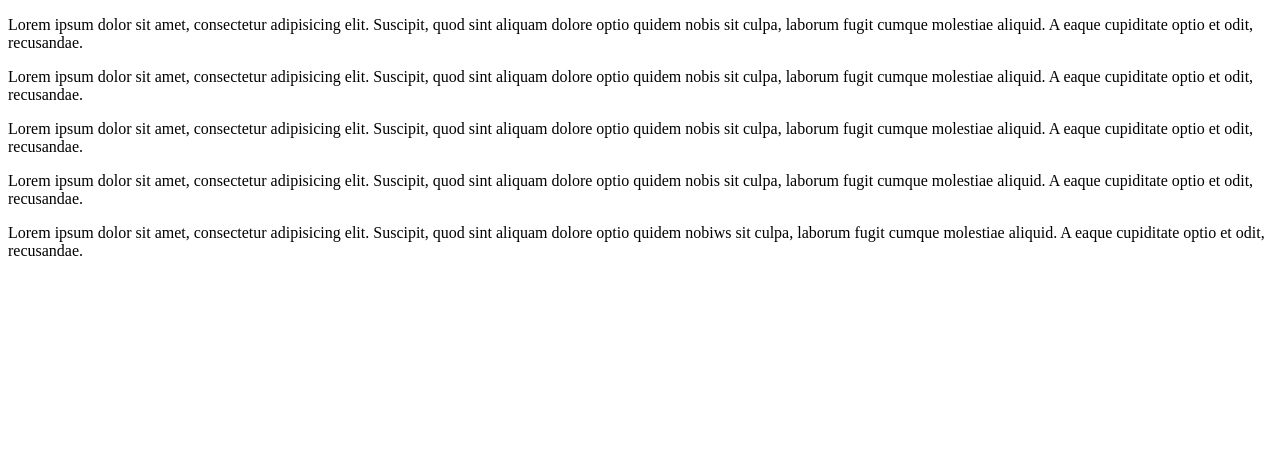
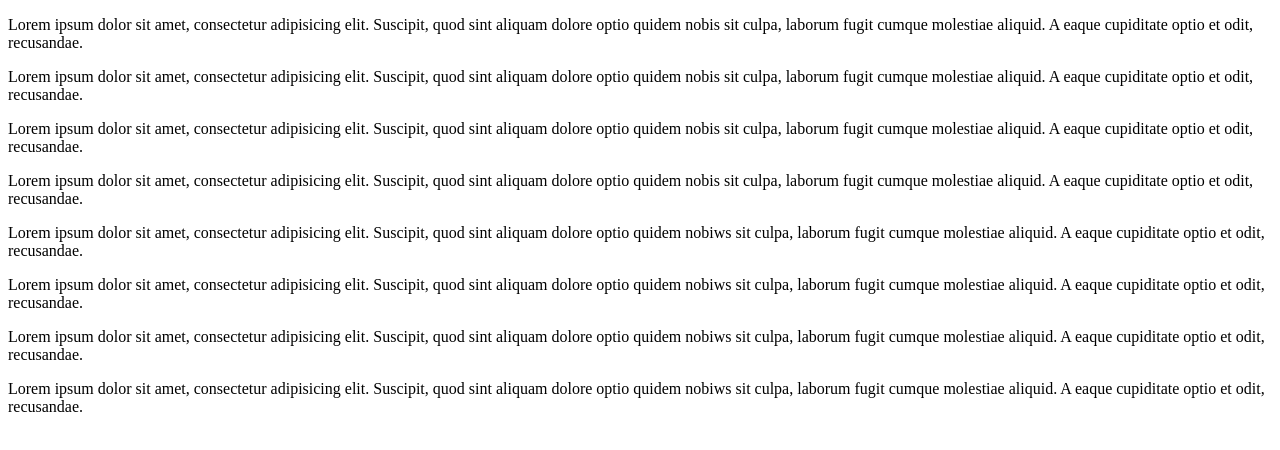
Before and after one commit to BB-000/test123, a plain HTML site: page index2.html in a window 1280 px wide. Drawn offline with Linux system fonts and the light colour scheme.

Commit message:
commit 2

```diff
--- a/index2.html
+++ b/index2.html
@@ -16,6 +16,12 @@
 
 	<p>Lorem ipsum dolor sit amet, consectetur adipisicing elit. Suscipit, quod sint aliquam dolore optio quidem nobiws sit culpa, laborum fugit cumque molestiae aliquid. A eaque cupiditate optio et odit, recusandae.</p>
 
+	<p>Lorem ipsum dolor sit amet, consectetur adipisicing elit. Suscipit, quod sint aliquam dolore optio quidem nobiws sit culpa, laborum fugit cumque molestiae aliquid. A eaque cupiditate optio et odit, recusandae.</p>
+
+	<p>Lorem ipsum dolor sit amet, consectetur adipisicing elit. Suscipit, quod sint aliquam dolore optio quidem nobiws sit culpa, laborum fugit cumque molestiae aliquid. A eaque cupiditate optio et odit, recusandae.</p>
+
+	<p>Lorem ipsum dolor sit amet, consectetur adipisicing elit. Suscipit, quod sint aliquam dolore optio quidem nobiws sit culpa, laborum fugit cumque molestiae aliquid. A eaque cupiditate optio et odit, recusandae.</p>
+
 
 	<script>
 
```
